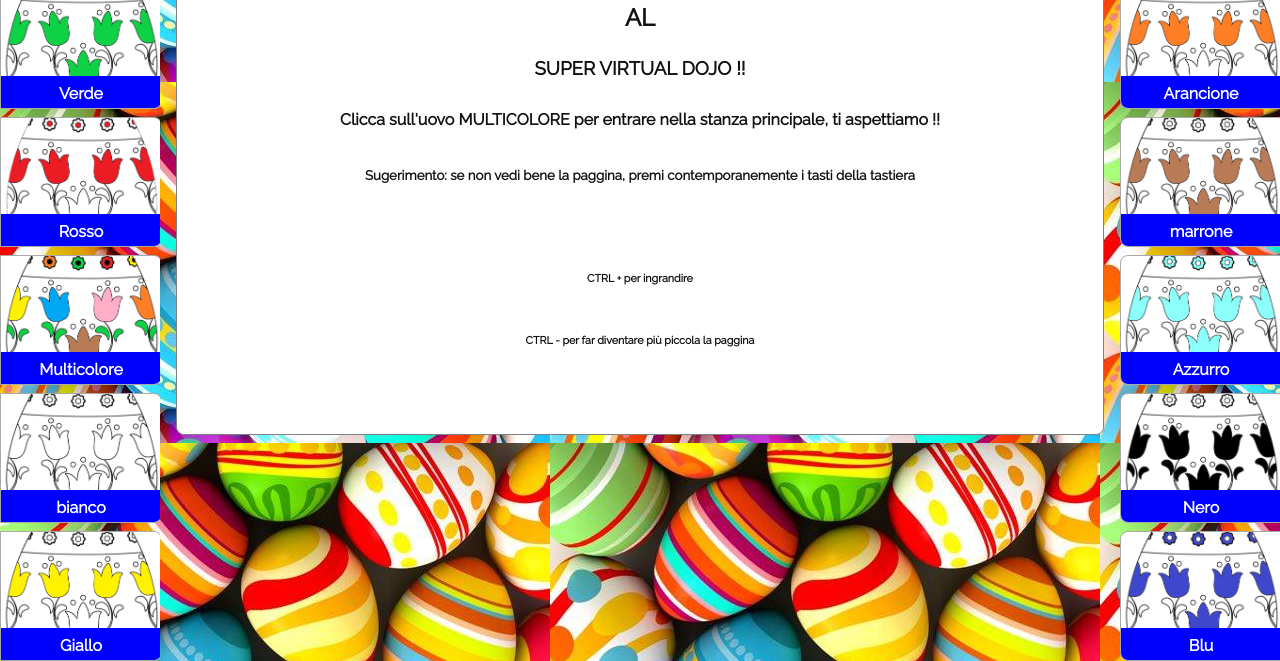
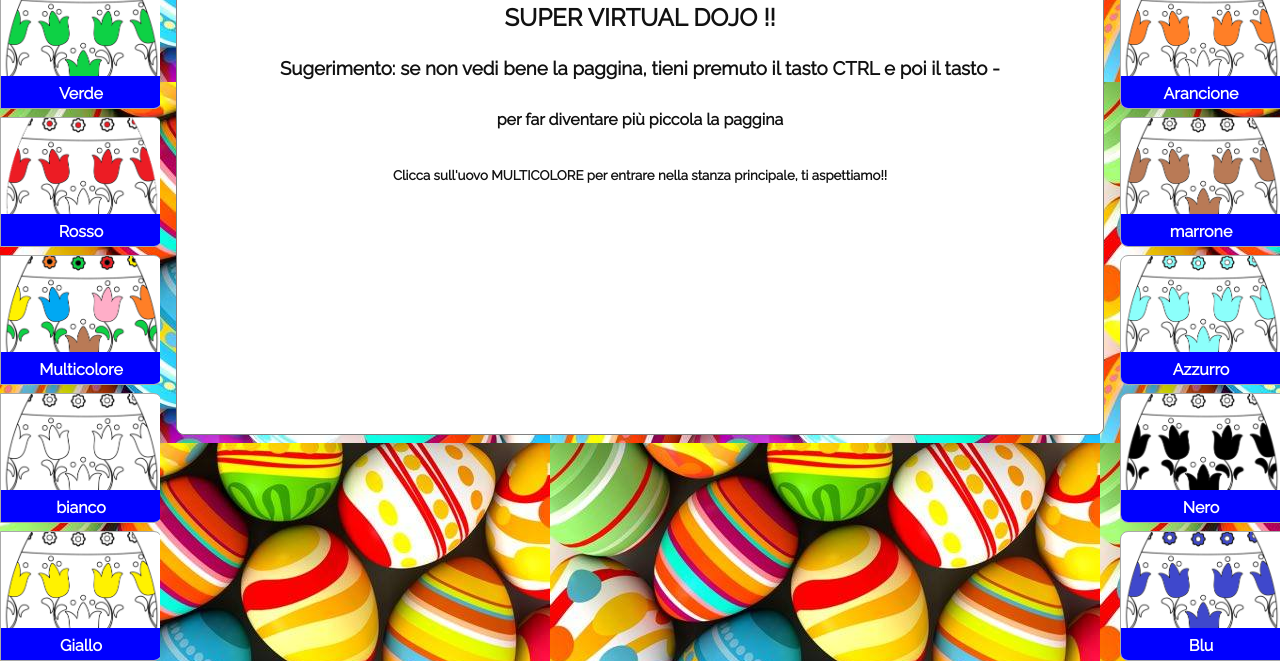
Before and after one commit to DARKARON/Coderdojoupto, a plain HTML site: page index.html in a window 1280 px wide. Shown: the part 279-940 px from the top of the page. Drawn offline with nearby package versions, Linux system fonts and the light colour scheme.

Commit message:
Update index.html

```diff
--- a/index.html
+++ b/index.html
@@ -7,7 +7,7 @@
     <!-- script src="https://meet.jit.si/libs/lib-jitsi-meet.min.js"></script -->
     <script src="https://meet.jit.si/external_api.js"></script>
   </head>
-  <body class="" data-fsize="8">
+  <body class="" data-fsize="16">
       <div class="header">
       </div>
     </div>
@@ -32,12 +32,10 @@
 	<div id="intro">
 			<img src="immagini/loghi.png" alt="coderdojo Ensemble"/>
 			<h1> BENVENUTO!!!</h1>
-			<h2>         AL         </h2>
-			<h3> SUPER VIRTUAL DOJO !!</h3>
-		        <h4> Clicca sull'uovo MULTICOLORE per entrare nella stanza principale, ti aspettiamo !!</h4>
-		        <h5> Sugerimento: se non vedi bene la paggina, premi contemporanemente i tasti della tastiera <h5>
-		        <h6>CTRL + per ingrandire<h6>
-			<h7>CTRL - per far diventare più  piccola la paggina<h7>
+			<h2> SUPER VIRTUAL DOJO !!</h2>
+<h3> Sugerimento: se non vedi bene la paggina, tieni premuto il tasto CTRL e poi il tasto -  </h3>
+	              <h4> per far diventare più  piccola la paggina </h4>
+		<h5> Clicca sull'uovo MULTICOLORE per entrare nella stanza principale, ti aspettiamo!!<h5>
 	</div>
 	<div id="ticker"></div>
 	</div>
```
